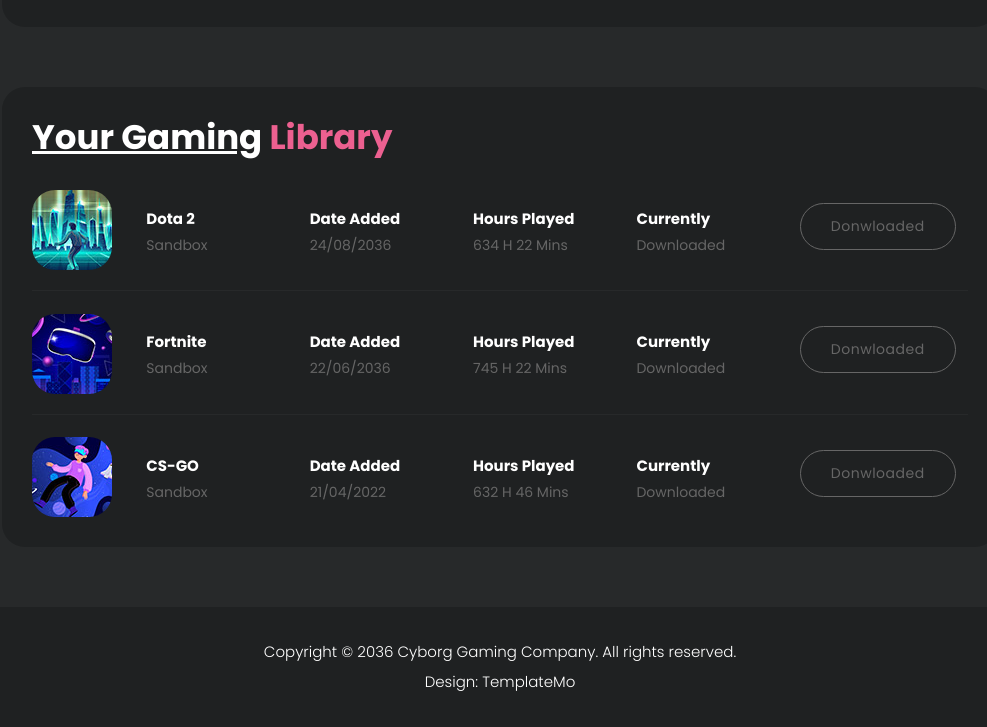
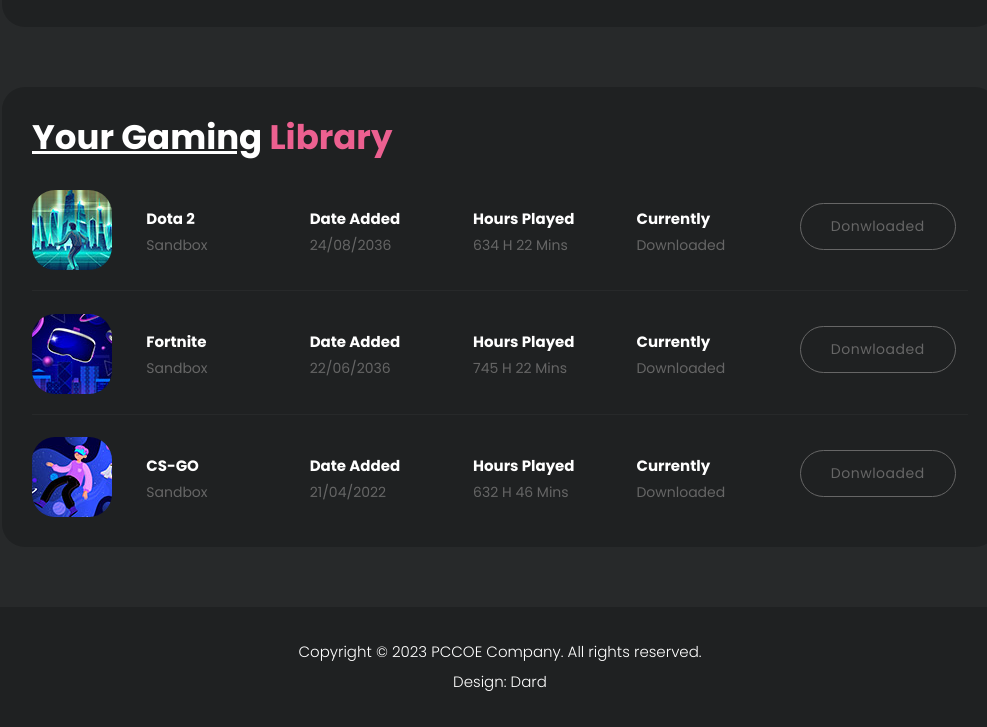
Before and after one commit to Hattali2002/Gaming_Frontend, a plain HTML site: page profile.html in a window 1280 px wide. Shown: the part 966-1693 px from the top of the page, without its empty margins (140-1127 px from the left). Drawn offline with nearby package versions, Linux system fonts and the light colour scheme.

Commit message:
Footer Updated

```diff
--- a/profile.html
+++ b/profile.html
@@ -233,9 +233,8 @@
     <div class="container">
       <div class="row">
         <div class="col-lg-12">
-          <p>Copyright © 2036 <a href="#">Cyborg Gaming</a> Company. All rights reserved.
-
-          <br>Design: <a href="https://templatemo.com" target="_blank" title="free CSS templates">TemplateMo</a></p>
+          <p>Copyright © 2023 <a href="#">PCCOE</a> Company. All rights reserved.
+            <br>Design: <a href="https://www.google.com" target="_blank" title="free CSS templates">Dard</a></p>
         </div>
       </div>
     </div>
```
Also changed, not shown: browse.html (+3 -2 lines), details.html (+2 -3 lines), index.html (+3 -2 lines), streams.html (+2 -3 lines).
